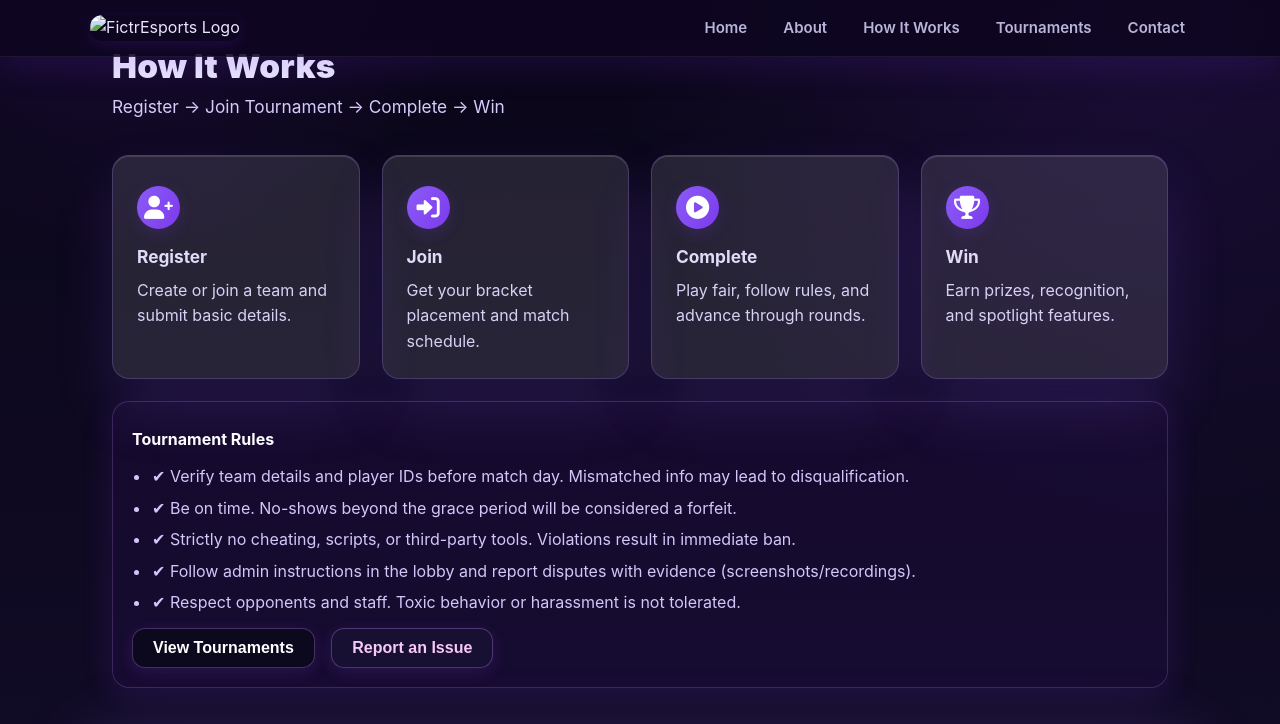
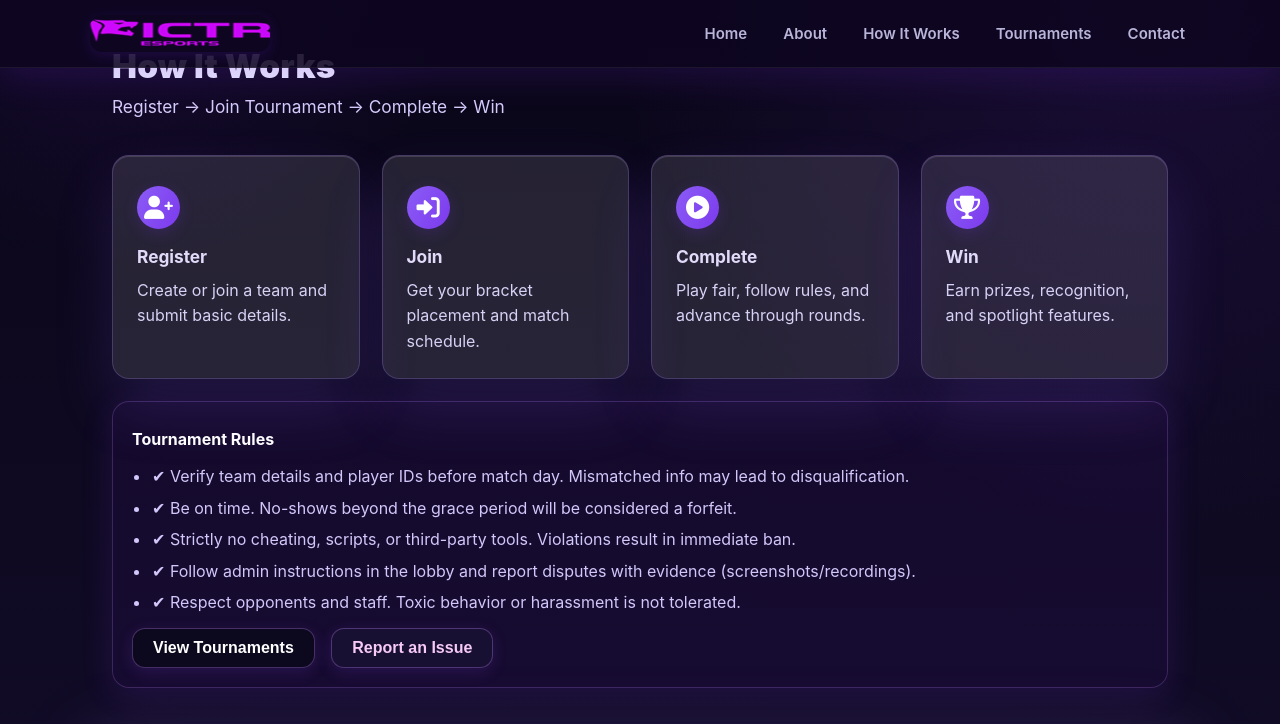
Before and after one commit to LIYAQAT1101/fictrproject, a plain HTML site: page Howitworks.html in a window 1280 px wide. Shown: the top 724 px of the page. Drawn offline with Linux system fonts and the light colour scheme.

Commit message:
Fix logo image path in Howitworks.html - change from ./images/bglogo.png to bglogo.png

```diff
--- a/Howitworks.html
+++ b/Howitworks.html
@@ -370,7 +370,7 @@
         <header>
             <nav>
                 <div class="nav-logo">
-                <img src="./images/bglogo.png"
+                <img src="bglogo.png"
                         alt="FictrEsports Logo"
                         style="max-width:180px; width: 100%; height: auto; background: transparent; object-fit: contain;" />
                 </div>
```
